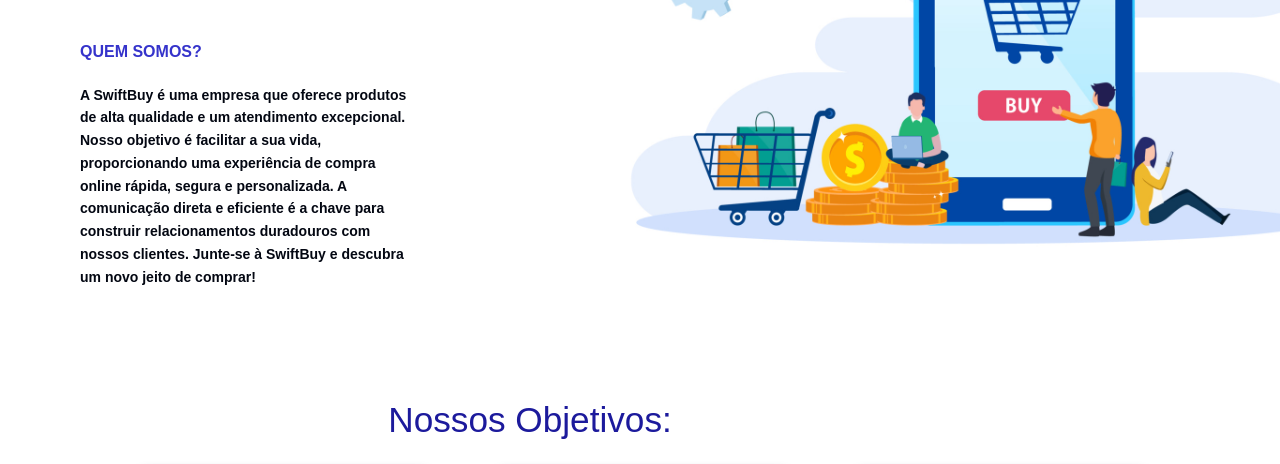
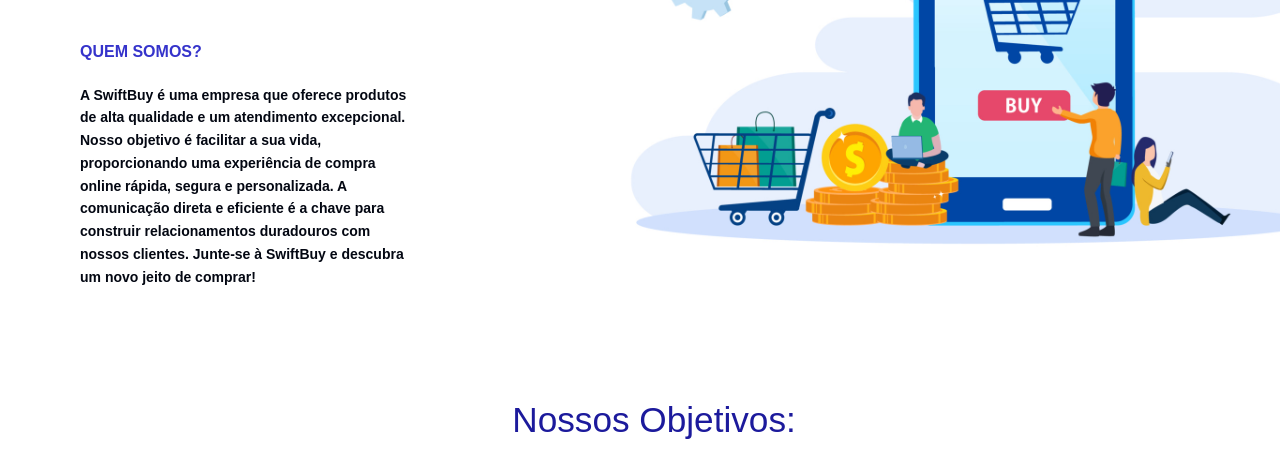
Before and after one commit to MatheusMikio/landingPage-SwiftBuy, a plain HTML site: page index.html in a window 1280 px wide. Shown: the part 318-782 px from the top of the page. Drawn offline with nearby package versions, Linux system fonts and the light colour scheme.

Commit message:
Correção da centralização dos objetivos

```diff
--- a/index.html
+++ b/index.html
@@ -135,7 +135,7 @@
         </div>
         <section class="objetivos mt-10" id="objetivo">
             <div class="container">
-                <h5>Nossos Objetivos:</h5>
+                <h5 class=" lg:ml-62 lg:pb-6">Nossos Objetivos:</h5>
                 <div class="objetivos-grid">
                     <div class="objetivo">
                         <img src="assets/img/icons-clientes.png" alt="Aumentar Clientes">
```
